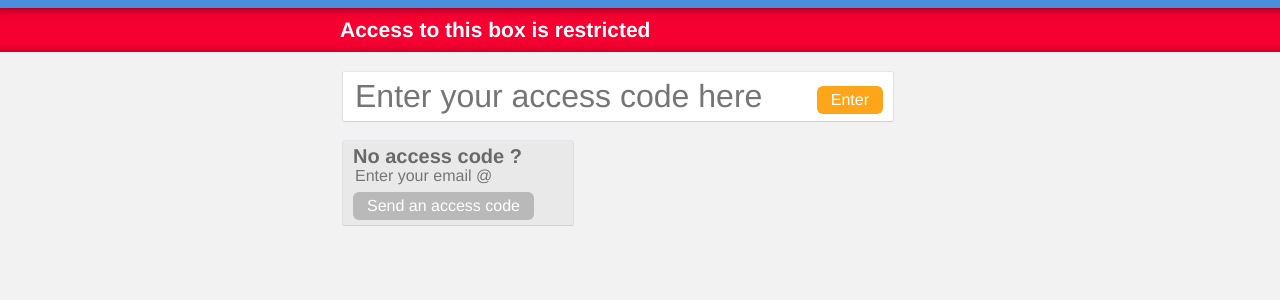
After one commit to mdamien/boxes, a Django app: template src/boxes/templates/box/join.html in a window 1280 px wide. The commit adds this page. Shown: the top 300 px of the page. Run offline with Django 3.2, Linux system fonts and the light colour scheme; the template is opened without the code that fills it, so the values that code supplies are empty; some libraries are stand-ins or nearby versions.

Commit message:
Added (nice) page to enter access code OR request one

```diff
--- a/src/boxes/models.py
+++ b/src/boxes/models.py
@@ -16,9 +16,11 @@ class Box(models.Model):
 
     ACCESS_BY_SESSION = 0
     ACCESS_BY_EMAIL = 1
+    ACCESS_BY_GOOGLE = 2
     ACCESS_MODES = (
        (ACCESS_BY_SESSION,'session'),
        (ACCESS_BY_EMAIL,'email'),
+       (ACCESS_BY_GOOGLE,'google'),
     )
     access_mode = models.IntegerField(choices=ACCESS_MODES, default=ACCESS_BY_SESSION)
 
@@ -26,9 +28,6 @@ class Box(models.Model):
     email_suffix = models.CharField(max_length=100)
     email_list = models.TextField(blank=True) #comma-separated hashed mail list
     email_keys = models.TextField(blank=True) #comma-separated access keys list
-
-    def access_restricted_by_mail(self):
-        return len(self.email_suffix) > 0
 
     def email_register(self,email):
         #validate email
--- a/src/boxes/static/box.css
+++ b/src/boxes/static/box.css
@@ -28,6 +28,9 @@ body{
 
 .header {
 background: #498FDD;
+/* box-shadow: 0px 0px 15px black; */
+position: relative;
+z-index: 10;
 }
 
 .header a {
@@ -44,11 +47,12 @@ color:white;
     padding: 5px 10px;
     margin-top: 15px;
     margin-bottom: 18px;
+    width: 270px;
 }
 
 .idea-form input[type="text"] {
     border: none;
-    width: 260px;
+    width: 201px;
 }
 .idea-form input[type="text"]:focus{
     outline:none;
@@ -170,3 +174,49 @@ border-radius: 3px;
     border: none;
     background: none;
 }
+.warning {
+    background: #F50030;
+    color: white;
+    padding: 6px 0px;
+    /* margin-top: 23px; */
+    position: relative;
+    z-index: 0;
+    box-shadow: inset 0px 11px 8px -10px rgba(0, 0, 0, 0.46),         inset 0px -11px 8px -10px rgba(0, 0, 0, 0.25);
+}
+h5 {
+    color: inherit;
+}
+.request-form h4 {
+    margin: 0;
+    font-size: 20px;
+    color: #696969;
+}
+div.request-form {
+}
+.request-form form {
+    text-align: left;
+    width: 210px;
+    margin-top: 0px;
+    background: rgb(233, 233, 233);
+}
+.request-form input[type='submit'] {
+    margin-top: 6px;
+    background: #B9B9B9;
+}
+.access-form input[type="text"] {
+    font-size: 32px;
+    width: 81%;
+}
+.access-form h4 {
+    margin-top: 20px;
+}
+.access-form input[type="submit"] {
+    float: right;
+    margin-top: 9px;
+}
+.access-form {
+    width: 530px;
+}
+.request-form input[type="text"] {
+    background: transparent;
+}
--- a/src/boxes/templates/box/base.html
+++ b/src/boxes/templates/box/base.html
@@ -6,6 +6,8 @@
 <div class='header'>
     <h5 class='box-name row'><a href='{{ box.url }}'>{{ box }}</a></h5>
 </div>
+{% block messages %}
+{% endblock %}
 <div class='box row'>
 {% block box %}
 {% endblock %}
--- /dev/null
+++ b/src/boxes/templates/box/join.html
@@ -0,0 +1,23 @@
+{% extends 'box/base.html' %}
+
+{% block messages %}
+<div class="warning">
+    <h5 class="row">Access to this box is restricted</h5>
+</div>
+{% endblock %}
+
+{% block box %}
+<form class="idea-form access-form" method="post" action="">
+    {% csrf_token %}
+    <input type="text" name="key" placeholder="Enter your access code here">
+    <input type="submit" value="Enter" name="enter-key">
+</form>
+<div class="request-form">
+    <form class="idea-form" method="post" action="">
+        <h4>No access code ?</h4>
+        {% csrf_token %}
+        <input type="text" name="email" placeholder="Enter your email @{{ box.email_suffix }}">
+        <input type="submit" value="Send an access code" name="request-key">
+    </form>
+</div>
+{% endblock %}
--- a/src/boxes/urls.py
+++ b/src/boxes/urls.py
@@ -9,6 +9,7 @@ idea = patterns('boxes.views',
 
 box = patterns('boxes.views',
     url(r'^idea/(?P<idea_pk>[0-9]+)/', include(idea)),
+    url(r'join/$', 'join'),
     url(r'new/$', 'box', {'sort':'new'}, name='sort_new'),
     url(r'$', 'box',{'sort':'top'}),
 )
```
Also changed, not shown: src/boxes/views.py (+17 -2 lines).
